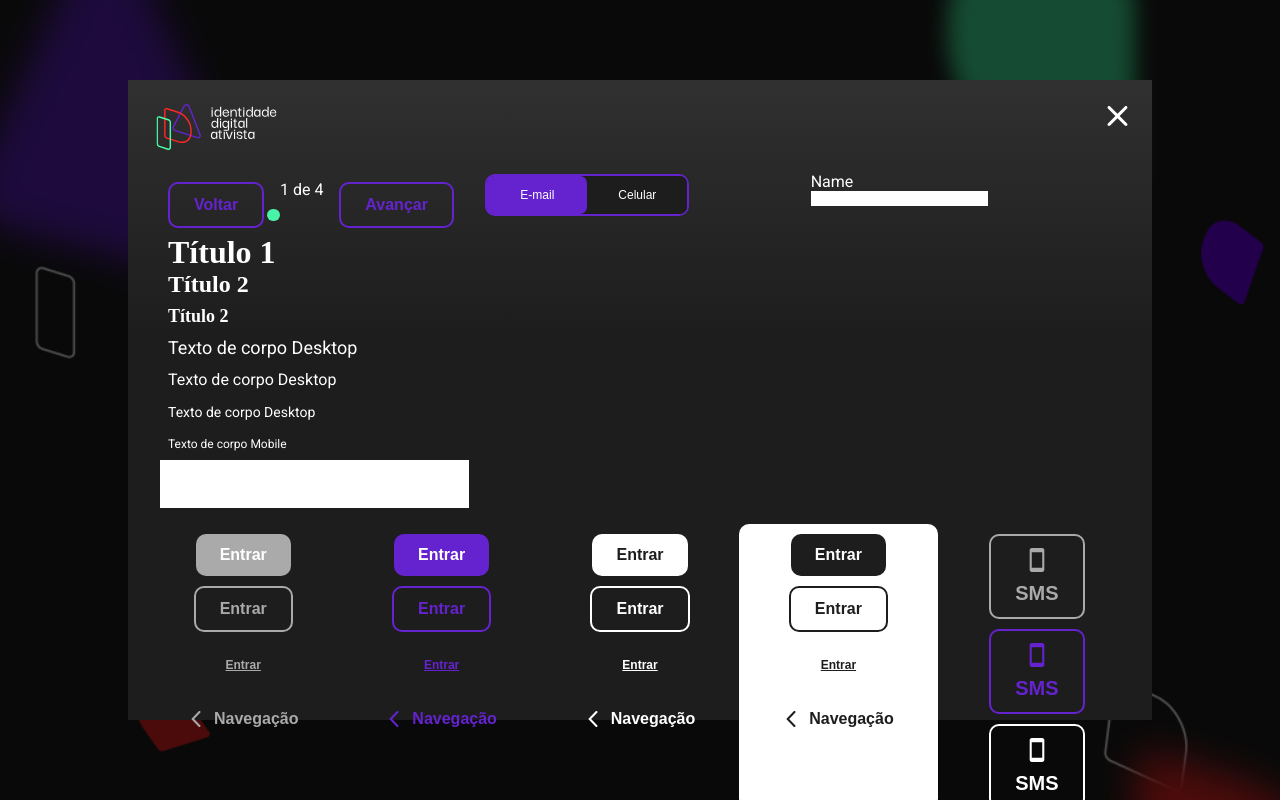
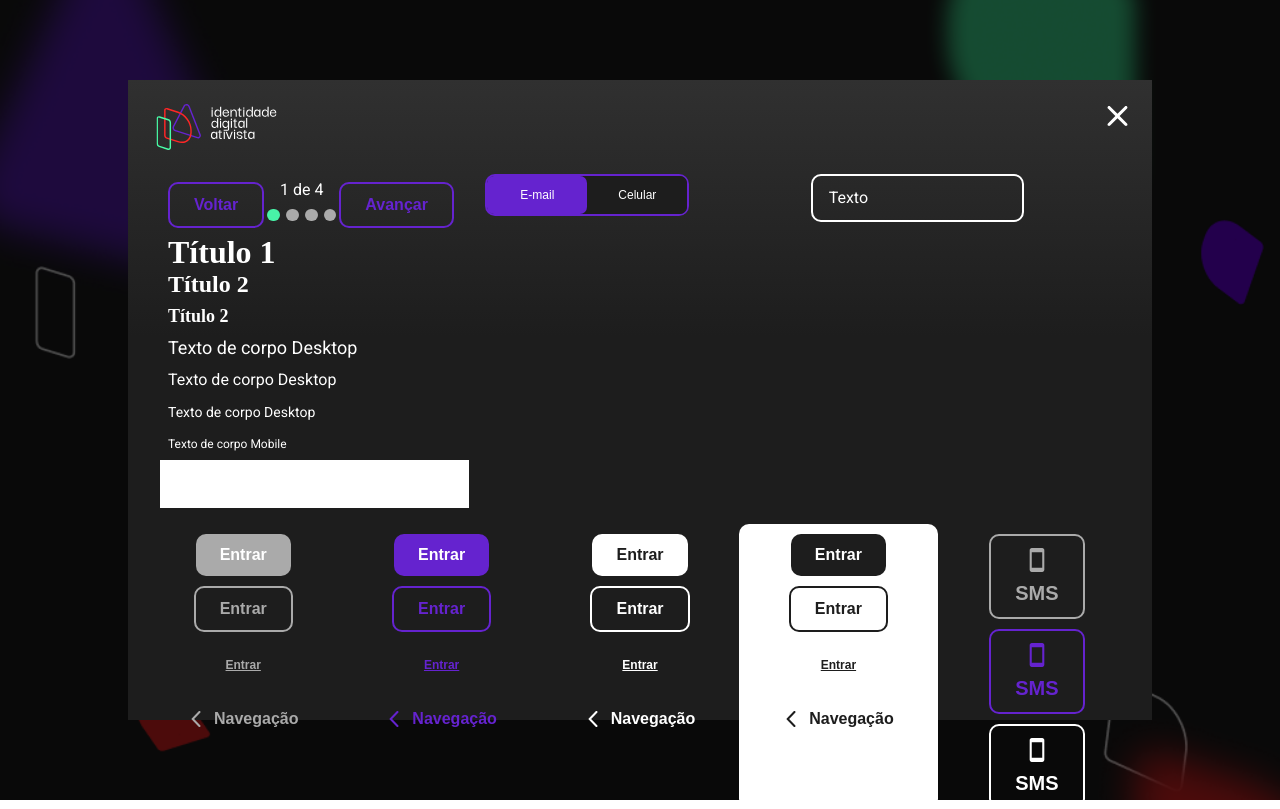
Before and after one commit to midianinja/ida-react-ssr, a Next.js app: page / in a window 1280 px wide. Built offline with nearby package versions, Linux system fonts and the light colour scheme; a web font is replaced by a local one.

Commit message:
feat: input

```diff
--- a/pages/index.jsx
+++ b/pages/index.jsx
@@ -7,7 +7,7 @@ import Flex from "../src/components/molecules/flex/Flex";
 import Logo from "../src/components/atoms/logo/Logo";
 import ProgressBar from "../src/components/molecules/progressBar/ProgressBar";
 import Switch from "../src/components/atoms/switch/Switch";
-import InputUser from "../src/components/atoms/input/Input";
+import Input from "../src/components/atoms/input/Input";
 import { PhoneIcon } from "../src/components/atoms/icon";
 import {
   PrimaryButton,
@@ -88,7 +88,7 @@ const Index = () => {
             <Switch handleChange={(e) => console.log(e)}></Switch>
           </Flex>
           <Flex>
-            <InputUser></InputUser>
+            <Input label="Texto" />
           </Flex>
         </Flex>
         <Grid>
--- a/src/components/atoms/input/Input.jsx
+++ b/src/components/atoms/input/Input.jsx
@@ -1,19 +1,23 @@
 import { useState } from "react";
 import PropTypes from "prop-types";
-import { Label, Input } from "./input.style";
 
-const InputUser = (props) => {
+import { InputContainer, InputLabel, InputComponent } from "./input.style";
+
+const Input = (props) => {
+  const { label, disabled, onChange } = props;
+  const [active, setActive] = useState(false);
 
   return (
-    <div>
-      <Label>Name</Label>
-      <Input></Input>
-    </div>
+    <InputContainer>
+      <InputLabel active={active}>{label}</InputLabel>
+      <InputComponent
+        onFocus={() => setActive(true)}
+        onBlur={() => setActive(false)}
+      />
+    </InputContainer>
   );
 };
 
-InputUser.propTypes = {
-  Input: PropTypes.func.isRequired,
-};
+Input.propTypes = {};
 
-export default InputUser;
+export default Input;
--- a/src/components/atoms/input/input.style.js
+++ b/src/components/atoms/input/input.style.js
@@ -1,15 +1,32 @@
 import styled from "styled-components";
 
-const Label = styled.label`
-  background-color: none;
-  display: flex;
-  align-items: center;
-  height: fit-content;
+const InputContainer = styled.label`
+  height: 48px;
+  border: 2px solid ${(props) => props.theme.colors.secondary};
+  border-radius: 10px;
+  padding: 14px 16px;
+  font-size: 1rem;
 `;
 
-const Input = styled.input`
-  cursor: pointer;
+const InputLabel = styled.span`
+  background-color: transparent;
+  position: absolute;
+  pointer-events: none;
+  color: ${(props) => props.theme.colors.secondary};
 
+  ${(props) =>
+    props.active &&
+    `
+    background-color: #1D1D1D;
+    padding: 0 7px;
+    transform: translate(-0.4rem, -1.45rem) scale(0.75);
+  `}
 `;
 
-export { Label, Input };
+const InputComponent = styled.input`
+  color: ${(props) => props.theme.colors.secondary};
+  caret-color: ${(props) => props.theme.colors.secondary};
+  background-color: transparent;
+`;
+
+export { InputContainer, InputLabel, InputComponent };
--- a/src/components/molecules/progressBar/progressBar.style.js
+++ b/src/components/molecules/progressBar/progressBar.style.js
@@ -6,25 +6,26 @@ export const Ball = styled.span`
   height: 0.5rem;
   width: 0.5rem;
   border-radius: 50%;
-    background-color: ${({theme: {colors}, done}) => done ? colors.success : colors.inactive};
+  background-color: ${({ theme: { colors }, done }) =>
+    done ? colors.success : colors.muted};
 
-    @media(min-width: ${({theme}) => theme.media.desktop[0]}px) {
+  @media (min-width: ${({ theme }) => theme.media.desktop[0]}px) {
     height: 0.8rem;
     width: 0.8rem;
   }
 `;
 
-export const Counter = styled.span `
+export const Counter = styled.span`
   font-size: 0.8rem;
   margin-bottom: 0.3rem;
 
-    @media(min-width: ${({theme}) => theme.media.desktop[0]}px) {
+  @media (min-width: ${({ theme }) => theme.media.desktop[0]}px) {
     font-size: 1rem;
     margin-bottom: 0.5rem;
   }
 `;
 
-export const ProgressArea = styled.div `
+export const ProgressArea = styled.div`
   display: flex;
   flex-direction: column;
   align-items: center;
```
Also changed, not shown: src/components/molecules/progressBar/ProgressBar.jsx (+16 -13 lines). Lines whose indentation alone changed are shown as unchanged.
